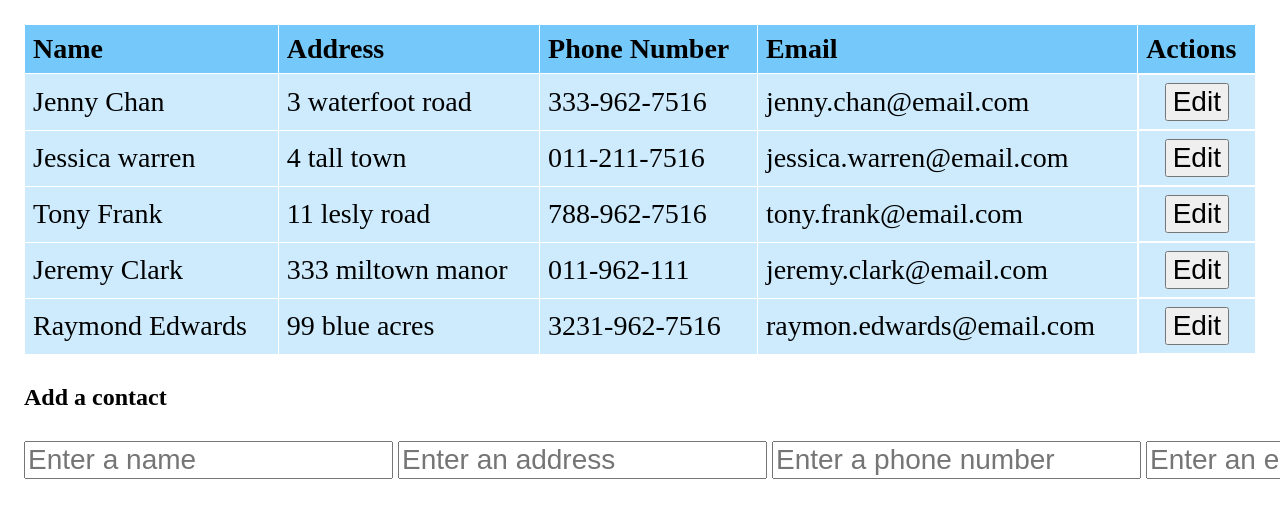
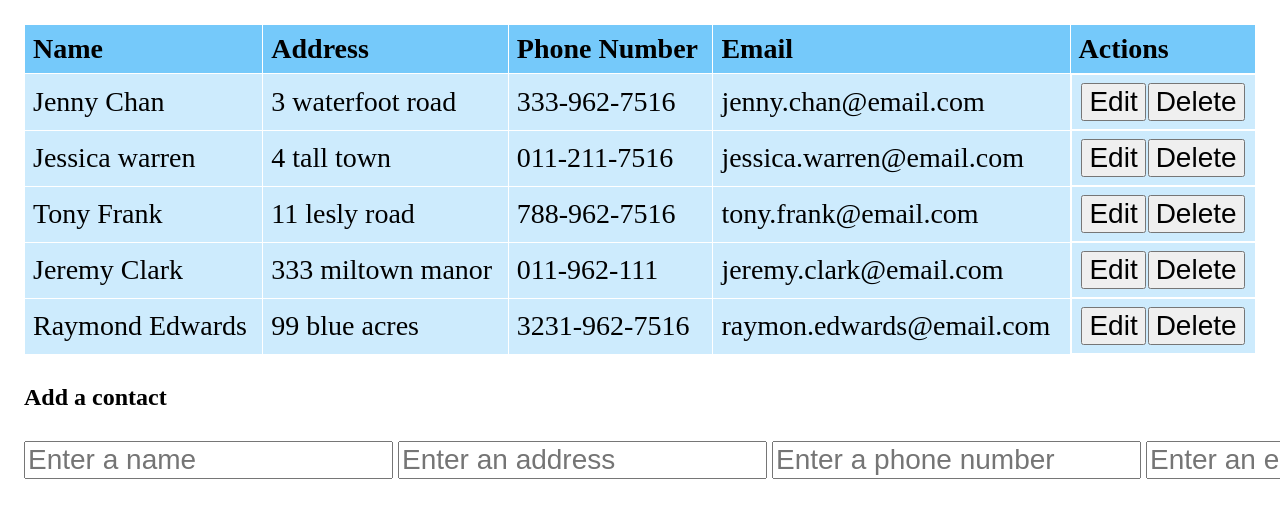
Before and after one commit to hrithikpandey786/Table-in-React, a React (Create React App) app: page / in a window 1280 px wide. Shown: the top 518 px of the page. Built offline with nearby package versions, Linux system fonts and the light colour scheme.

Commit message:
Added Delete button

```diff
--- a/src/App.js
+++ b/src/App.js
@@ -84,6 +84,14 @@ export default function App(){
     setEditContactId(null);
   }
 
+  function handleDeleteClick(event, id){
+    event.preventDefault();
+
+    setContacts(prevContacts=>{
+      return prevContacts.filter((contact)=>contact.id!==id);
+    })
+  }
+
   return (
 
     <div className="app-container">
@@ -103,7 +111,7 @@ export default function App(){
               return <Fragment>
                 {(d.id===editContactId)?
                 <EditableRow key={d.id} d={d} handleSaveButton={handleSaveButton} editFormData={editFormData} handleEditFormChange={handleEditFormChange}/>:
-                <ReadOnlyRow key={d.id} d={d} handleEditClick={handleEditClick}/>}
+                <ReadOnlyRow key={d.id} d={d} handleEditClick={handleEditClick} handleDeleteClick={handleDeleteClick}/>}
              </Fragment>
             })
           }
--- a/src/components/ReadOnlyRow.js
+++ b/src/components/ReadOnlyRow.js
@@ -8,7 +8,8 @@ export default function ReadOnlyRow(props){
                 <td>{props.d.address}</td>
                 <td>{props.d.phoneNumber}</td>
                 <td>{props.d.email}</td>
-                <td><button onClick={()=>props.handleEditClick(props.d)}>Edit</button></td>
+                <td><button onClick={()=>props.handleEditClick(props.d)}>Edit</button>
+                    <button onClick={(event)=>props.handleDeleteClick(event, props.d.id)}>Delete</button></td>
             </tr>
 
     )
```
